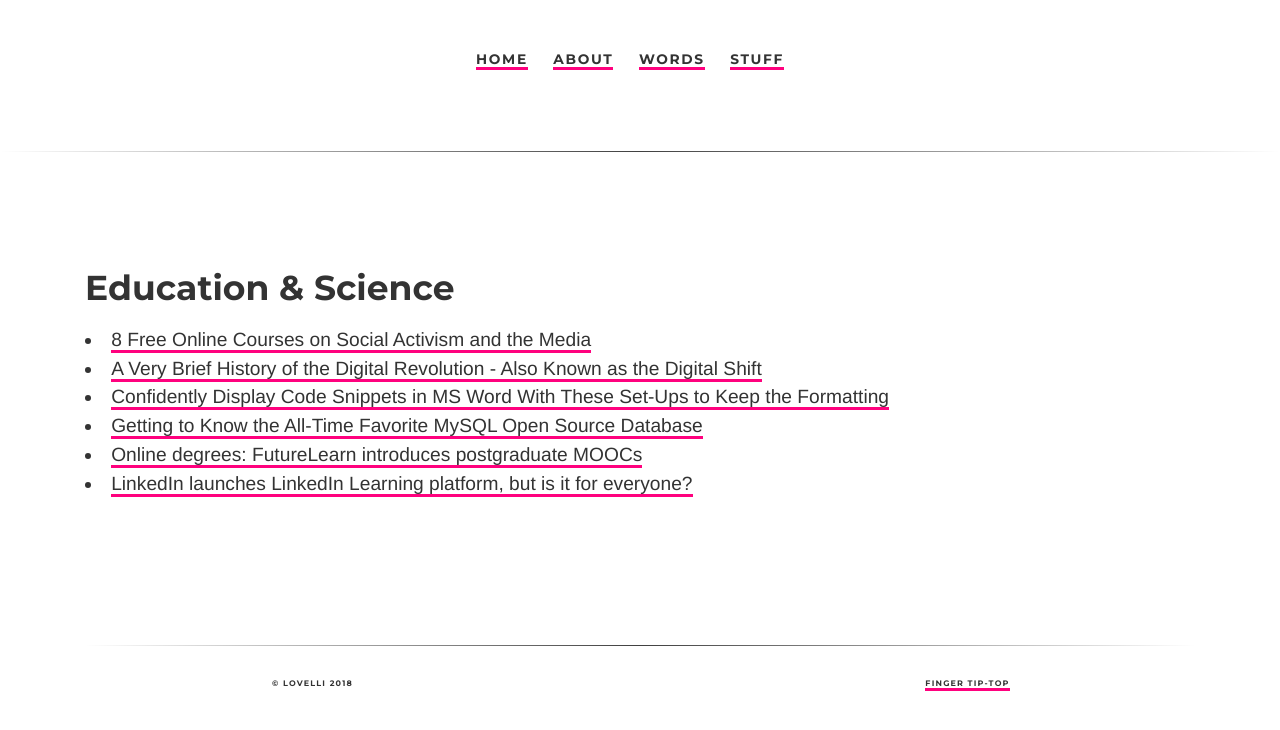
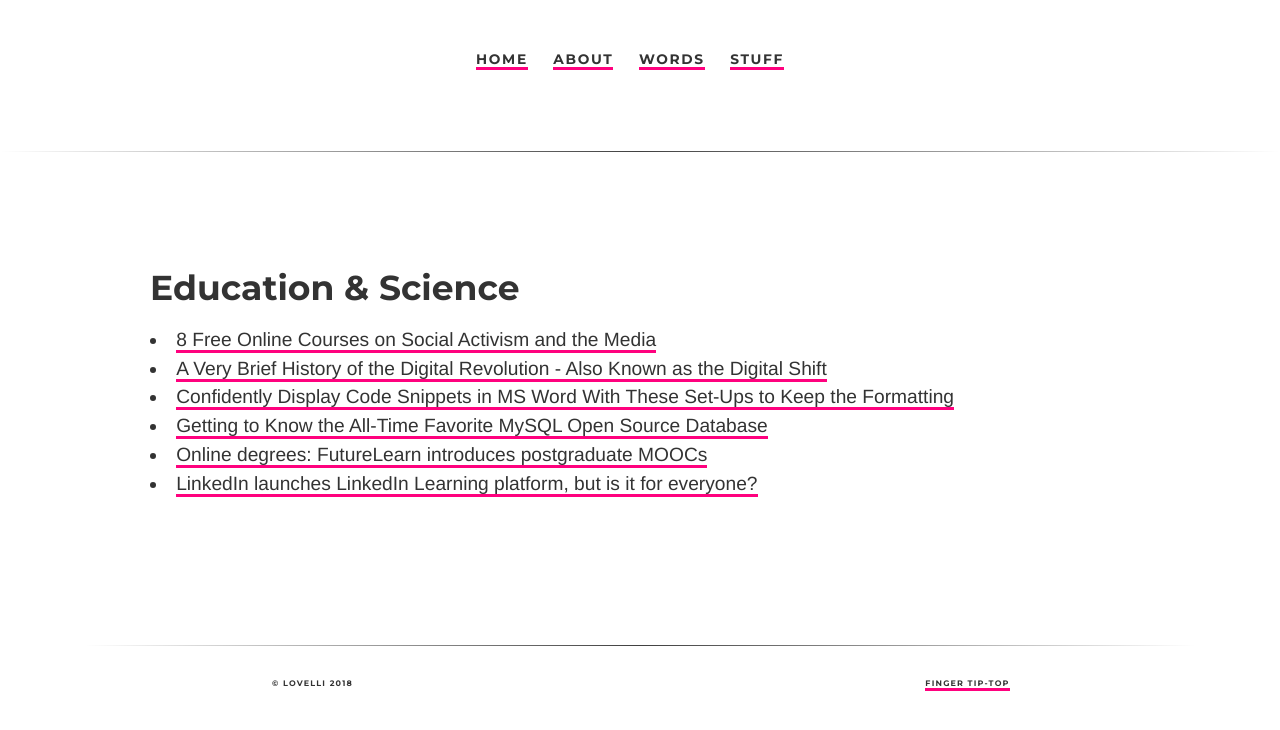
Before and after one commit to ariesti/ariesti.github.io, a Jekyll site: the page built from stuff/index.html, in a window 1280 px wide. Shown: the top 730 px of the page. Built offline with Jekyll 4.4.1, drawn with Linux system fonts in a browser that asks for light colours.

Commit message:
Update index.html

```diff
--- a/stuff/index.html
+++ b/stuff/index.html
@@ -4,7 +4,7 @@ description: Stuffs I have worked on
 tagline: Don't be afraid to be awesome
 permalink: /stuff/
 ---
-<div id="page">
+<div class="page">
 <div class="content" id="wrapper left">
   <h3>Education & Science</h3>
   <p>
```
